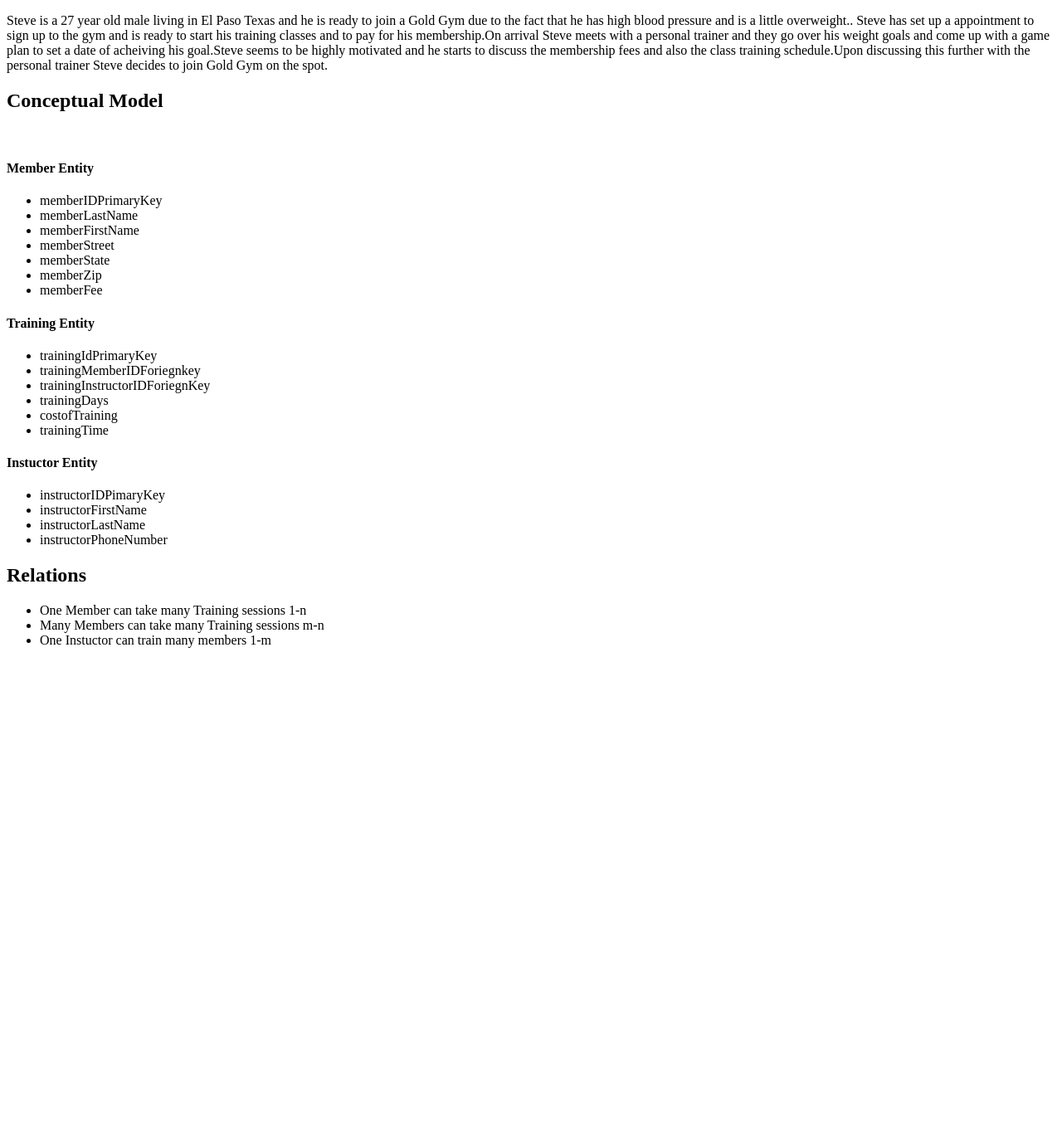
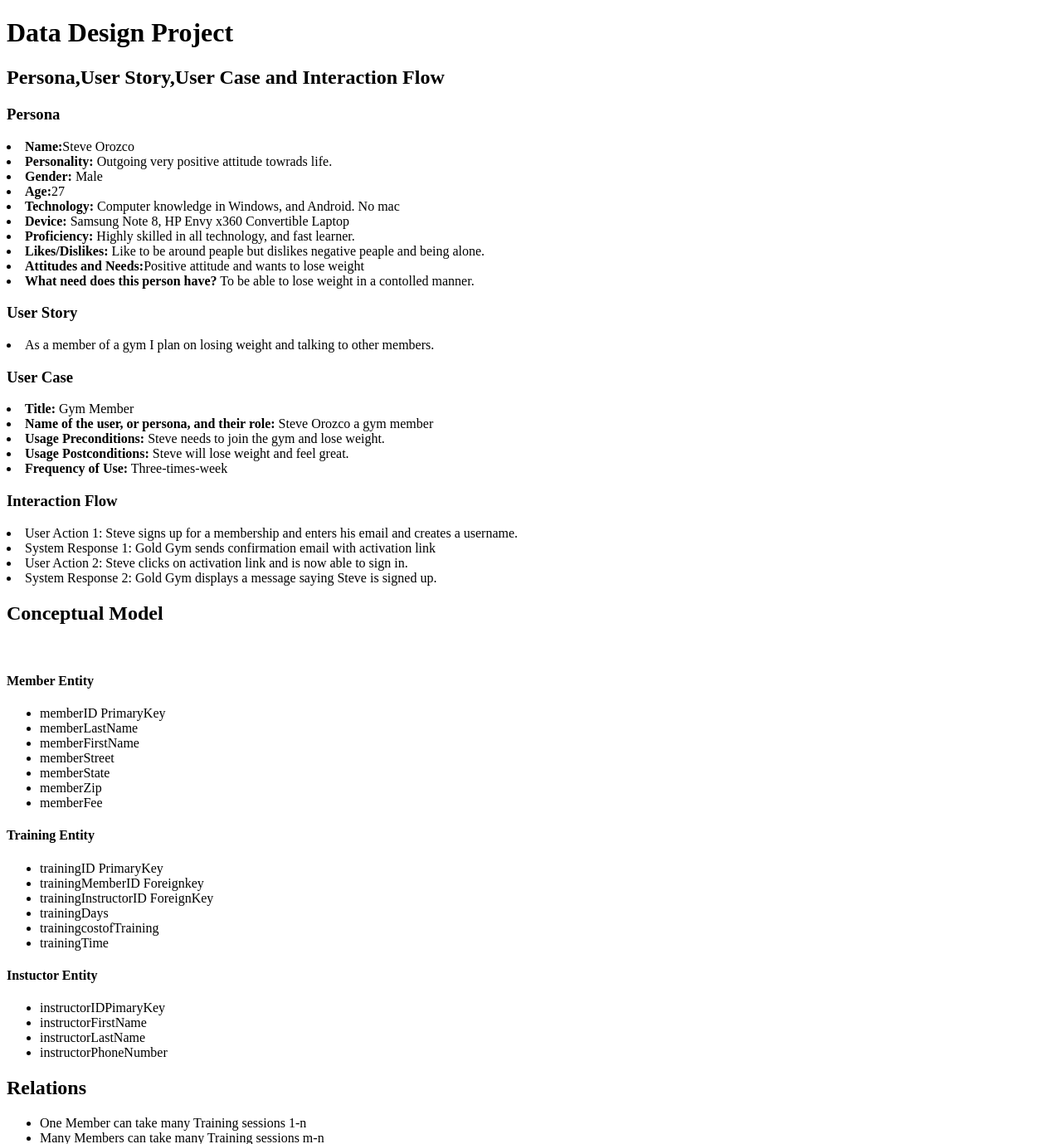
Before and after one commit to laurel102271/data-design, a PHP site: page / in a window 1280 px wide. Shown: the top 1379 px of the page at 83% size. Before the commit the page ends 781 px from the top, so only its background shows below. Run offline with PHP 8.4, Linux system fonts and the light colour scheme.

Commit message:
Gold Gym Member Data Design

```diff
--- a/index.php
+++ b/index.php
@@ -5,11 +5,45 @@
 		<title>Gold Gym Member</title>
 	</head>
 	<body>
-		<p>Steve is a 27 year old male living in El Paso Texas and he is ready to join a Gold Gym due to the fact that he has high blood pressure and is a little overweight.. Steve has set up a appointment to sign up to the gym and is ready to start his training classes and to pay for his membership.On arrival Steve meets with a personal trainer and they go over his weight goals and come up with a game plan to set a date of acheiving his goal.Steve seems to be highly motivated and he starts to discuss the membership fees and also the class training schedule.Upon discussing this further with the personal trainer Steve decides to join Gold Gym on the spot. </p>
+		<H1>Data Design Project</H1>
+		<h2>Persona,User Story,User Case and Interaction Flow</h2>
+		<h3>Persona</h3>
+		<div>
+		<p>
+		<li><strong>Name:</strong>Steve Orozco</li>
+		<li><strong>Personality:</strong> Outgoing very positive attitude towrads life.</li>
+		<li><strong>Gender:</strong> Male</li>
+		<li><strong>Age:</strong>27</li>
+		<li><strong>Technology:</strong> Computer knowledge in Windows, and Android. No mac</li>
+		<li><strong>Device:</strong> Samsung Note 8, HP Envy x360 Convertible Laptop</li>
+		<li><strong>Proficiency:</strong> Highly skilled in all technology, and fast learner.</li>
+		<li><strong>Likes/Dislikes:</strong> Like to be around peaple but dislikes negative peaple and being alone.</li>
+		</div>
+		<li><strong>Attitudes and Needs:</strong>Positive attitude and wants to lose weight</li>
+		<li><strong>What need does this person have?</strong> To be able to lose weight in a contolled manner.</li>
+		</P>
+		<h3>User Story</h3>
+		<li>As a member of a gym I plan on losing weight and talking to other members.</li>
+		<p>
+		<h3>User Case</h3>
+		<li><strong>Title:</strong> Gym Member</li>
+		<li><strong>Name of the user, or persona, and their role:</strong> Steve Orozco a gym member</li>
+		<li><strong>Usage Preconditions:</strong> Steve needs to join the gym and lose weight.</li>
+		<li><strong>Usage Postconditions:</strong> Steve will lose weight and feel great.</li>
+		<li><strong>Frequency of Use:</strong> Three-times-week</li>
+		</p>
+		<h3>Interaction Flow</h3>
+		<p>
+		<li>User Action 1: Steve signs up for a membership and enters his email and creates a username.</li>
+		<li>System Response 1: Gold Gym sends confirmation email with activation link </li>
+		<li>User Action 2: Steve clicks on activation link and is now able to sign in.</li>
+		<li>System Response 2: Gold Gym displays a  message saying Steve is signed up. </li>
+		</p>
+		<p>
 		<h2>Conceptual Model</h2><br>
 		<h4>Member Entity</h4>
 		<ul>
-			<li>memberIDPrimaryKey</li>
+			<li>memberID PrimaryKey</li>
 			<li>memberLastName</li>
 			<li>memberFirstName</li>
 			<li>memberStreet</li>
@@ -19,11 +53,11 @@
 		</ul>
 		<h4> Training Entity </h4>
 		<ul>
-			<li>trainingIdPrimaryKey </li>
-			<li>trainingMemberIDForiegnkey </li>
-			<li>trainingInstructorIDForiegnKey</li>
+			<li>trainingID PrimaryKey </li>
+			<li>trainingMemberID Foreignkey </li>
+			<li>trainingInstructorID ForeignKey</li>
 			<li>trainingDays</li>
-			<li>costofTraining</li>
+			<li>trainingcostofTraining</li>
 			<li>trainingTime</li>
 		</ul>
 		<h4>Instuctor Entity</h4>
```
